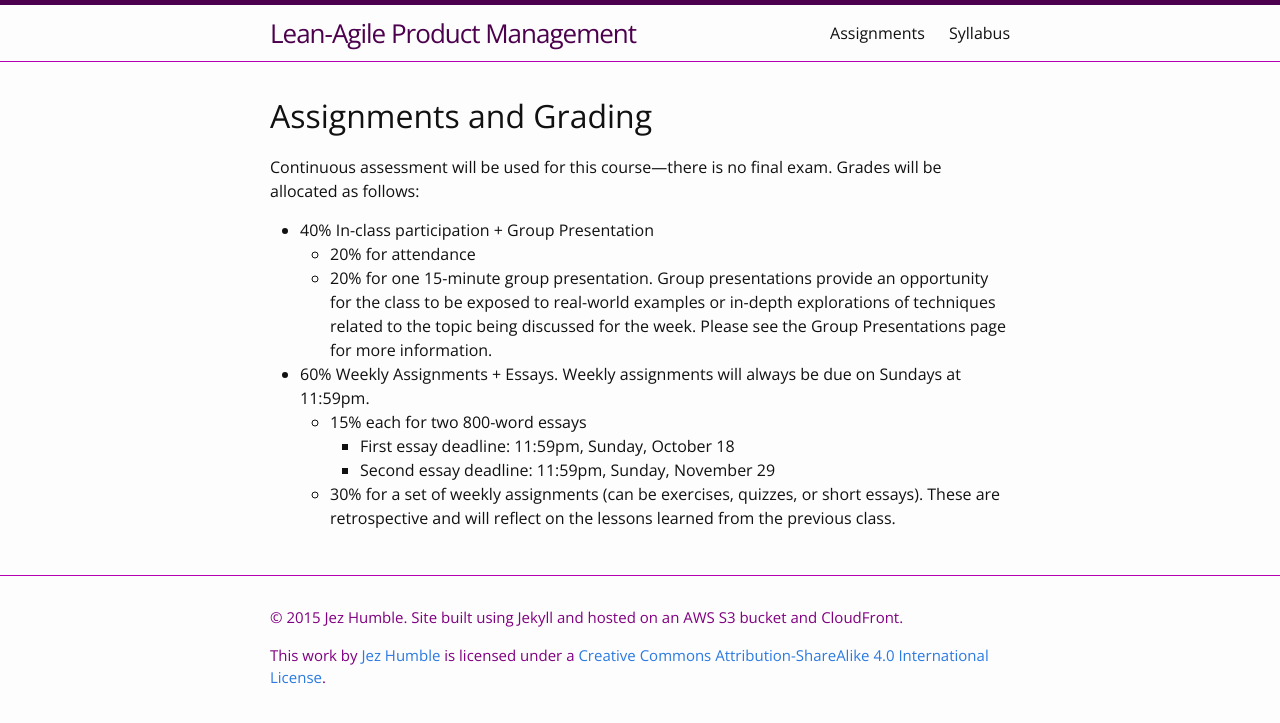
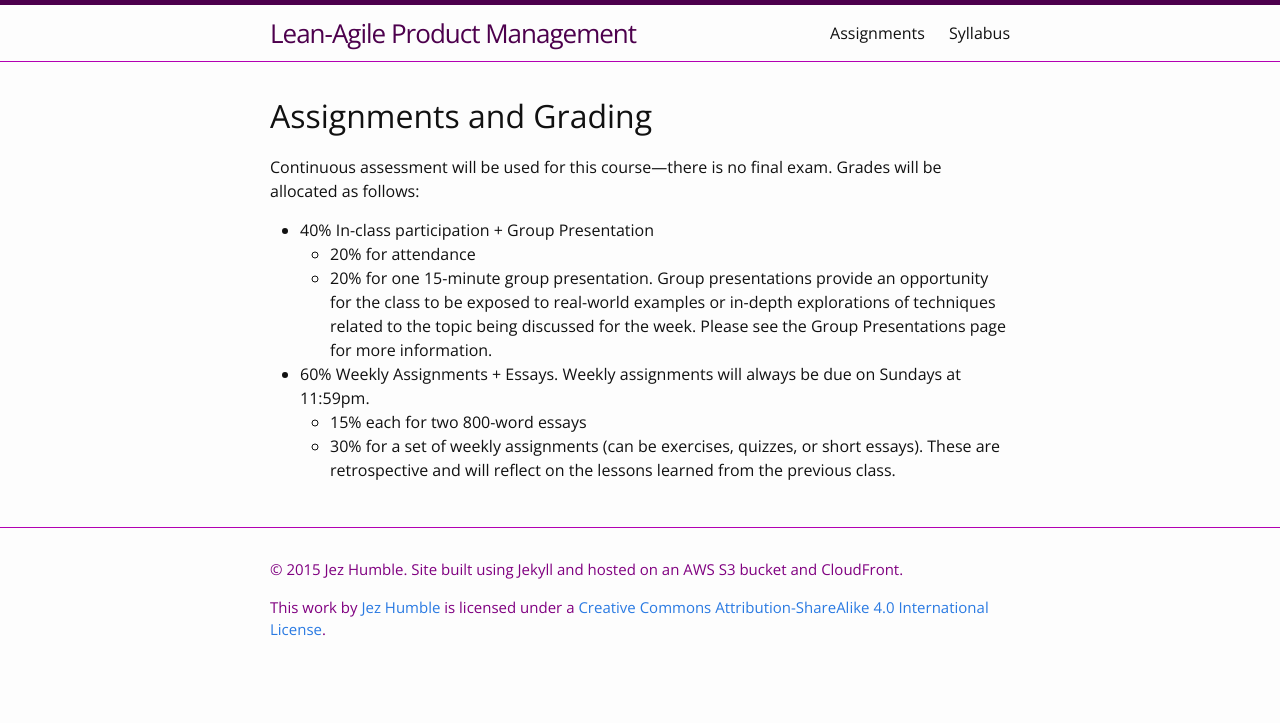
Before and after one commit to jezhumble/lapm, a Jekyll site: the page built from assignments.md, in a window 1280 px wide. Shown: the top 723 px of the page. Built offline with Jekyll 4.4.1, drawn with Linux system fonts in a browser that asks for light colours.

Commit message:
Deleted assignment dates

```diff
--- a/assignments.md
+++ b/assignments.md
@@ -12,6 +12,4 @@ Continuous assessment will be used for this course---there is no final exam. Gra
   * 20% for one 15-minute group presentation. Group presentations provide an opportunity for the class to be exposed to real-world examples or in-depth explorations of techniques related to the topic being discussed for the week. Please see the Group Presentations page for more information.
 * 60% Weekly Assignments + Essays. Weekly assignments will always be due on Sundays at 11:59pm.
   * 15% each for two 800-word essays
-	* First essay deadline: 11:59pm, Sunday, October 18
-	* Second essay deadline: 11:59pm, Sunday, November 29
   * 30% for a set of weekly assignments (can be exercises, quizzes, or short essays). These are retrospective and will reflect on the lessons learned from the previous class.
```
